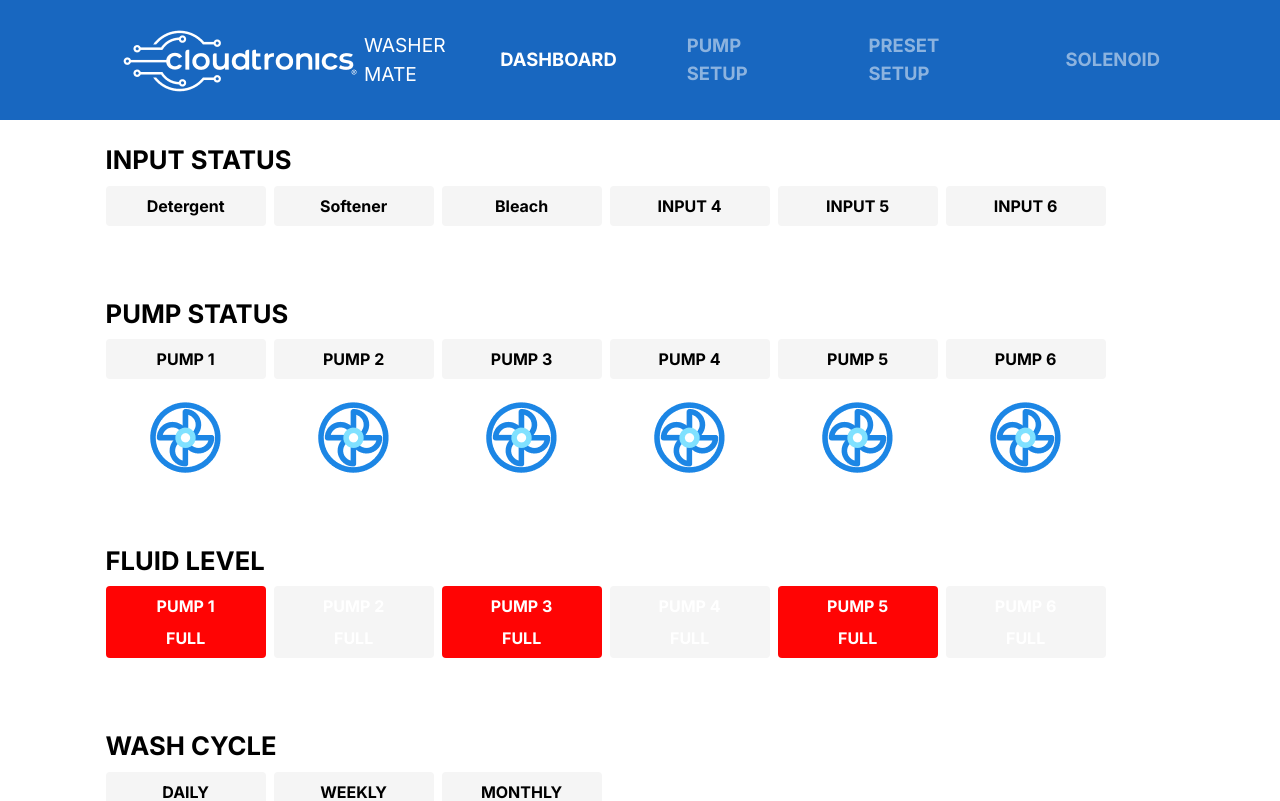
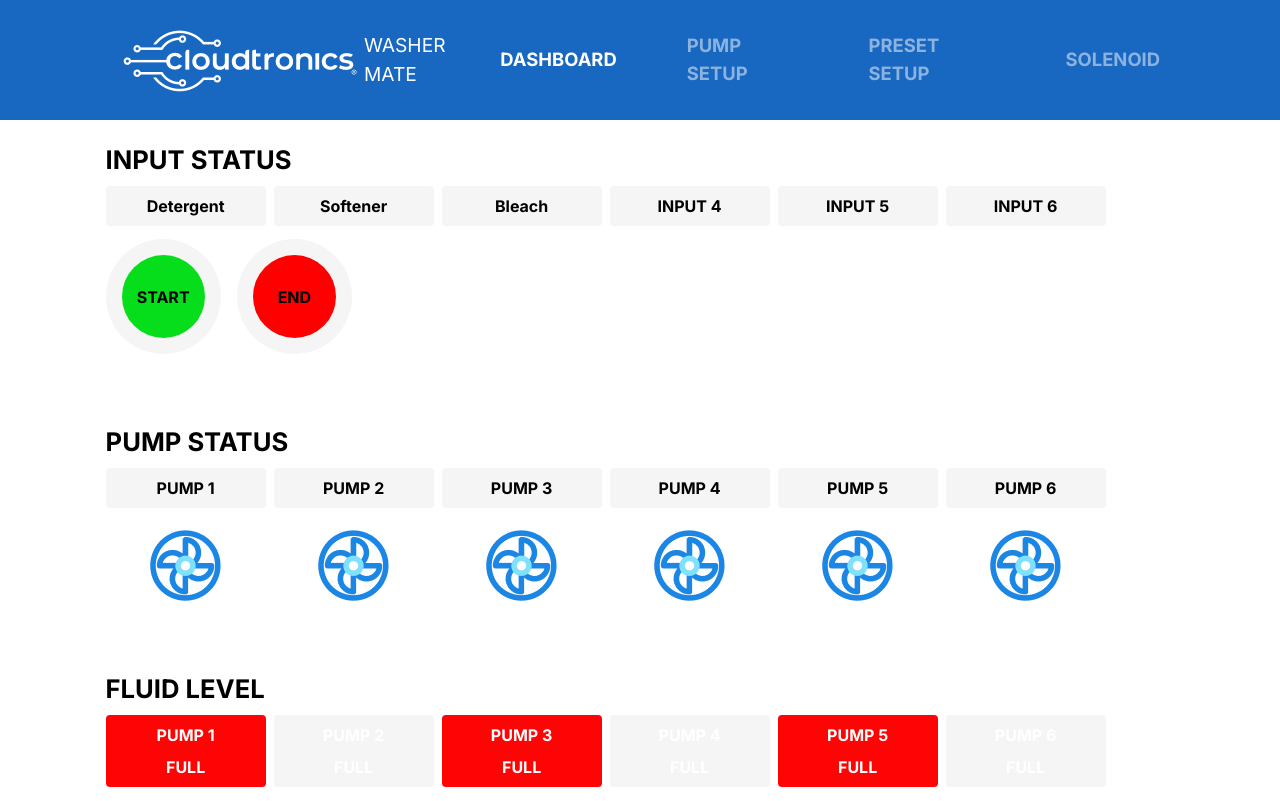
Before and after one commit to piyawatpm/washer-demo2, a Next.js app: page / in a window 1280 px wide. Shown: the top 801 px of the page. Built offline with nearby package versions, Linux system fonts and the light colour scheme.

Commit message:
style: add start and end ui

```diff
--- a/src/app/__component/Dashboard.tsx
+++ b/src/app/__component/Dashboard.tsx
@@ -22,6 +22,18 @@ const Dashboard = () => {
               </div>
             );
           })}
+        </div>
+        <div className=" flex gap-x-4">
+          <div className=" w-[7.2rem]  h-[7.2rem] flex items-center justify-center p-4 bg-[#F5F5F5] rounded-full">
+            <div className=" w-full h-full bg-[#06DE1C] rounded-full text-base font-bold flex items-center justify-center">
+              <p>START</p>
+            </div>
+          </div>
+          <div className=" w-[7.2rem]  h-[7.2rem] flex items-center justify-center p-4 bg-[#F5F5F5] rounded-full">
+            <div className=" w-full h-full bg-[#F00] rounded-full text-base font-bold flex items-center justify-center">
+              <p>END</p>
+            </div>
+          </div>
         </div>
       </div>
       <div className=" flex flex-col gap-y-[.85rem]">
```
